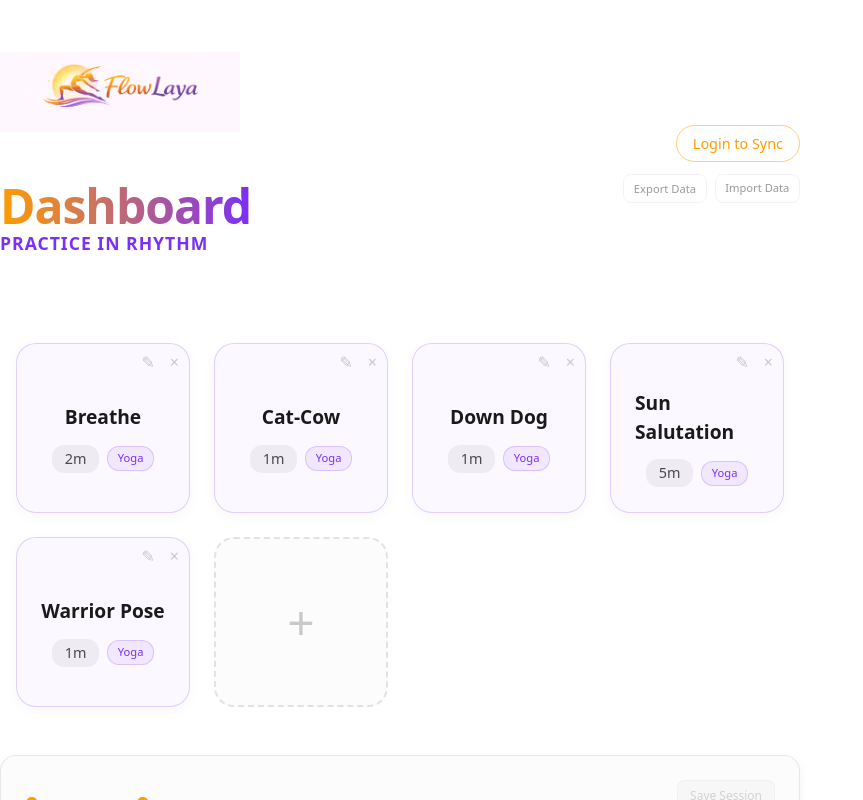
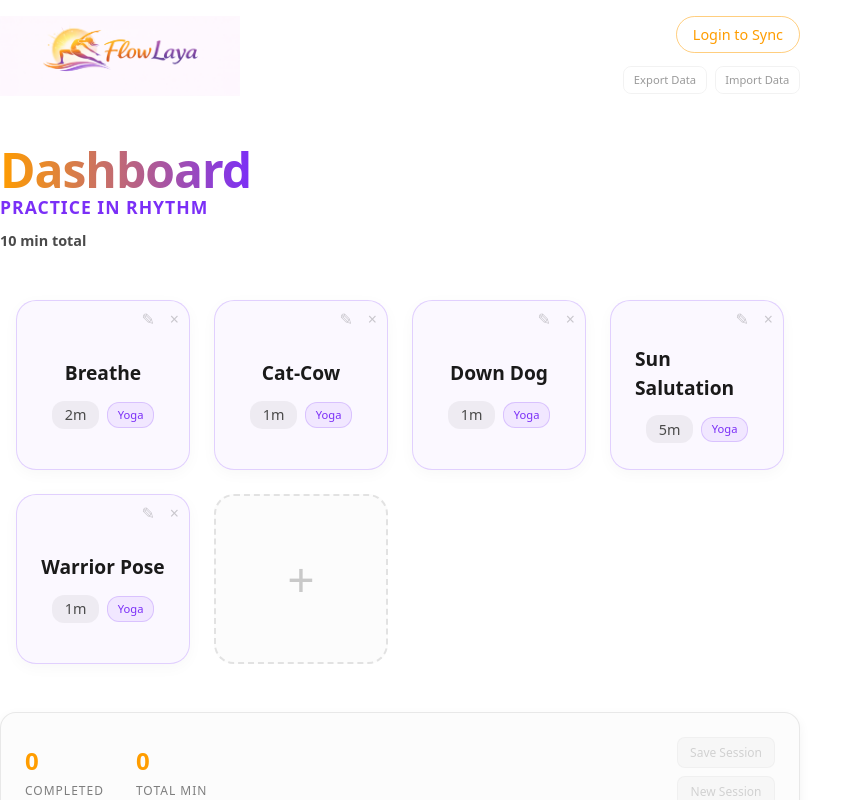
Before and after one commit to cortanext/LayaAbhyasa, a React (Vite) app: page / in a window 1280 px wide. Shown: the top 800 px of the page, without its empty margins (0-863 px from the left). Built offline with nearby package versions, Linux system fonts and the light colour scheme.

Commit message:
Refine: Condensed header layout, removed top gap, and restored green profile colors

```diff
--- a/src/App.jsx
+++ b/src/App.jsx
@@ -419,8 +419,8 @@ function App() {
                                     <div
                                         className={styles.userInfo}
                                         style={{
-                                            background: `linear-gradient(to right, rgba(255, 157, 0, 0.1) ${score}%, rgba(0, 0, 0, 0.02) ${score}%)`,
-                                            border: `1px solid rgba(255, 157, 0, ${score / 400 + 0.1})`
+                                            background: `linear-gradient(to right, rgba(0, 255, 136, 0.15) ${score}%, rgba(0, 0, 0, 0.02) ${score}%)`,
+                                            border: `1px solid rgba(0, 255, 136, ${score / 200 + 0.1})`
                                         }}
                                     >
                                         <div className={styles.profileCompleteness}>
--- a/src/App.module.css
+++ b/src/App.module.css
@@ -3,8 +3,8 @@
     min-height: 100vh;
     display: flex;
     flex-direction: column;
-    justify-content: center;
-    padding: 2rem 0;
+    justify-content: flex-start;
+    padding: 1rem 0;
     background-color: #ffffff;
 }
 
@@ -49,15 +49,12 @@
 .titleSection {
     display: flex;
     flex-direction: column;
-    margin-top: 20px;
-    /* Move title lower */
 }
 
 .totalTime {
-    color: #ffffff;
-    /* Clear white */
-    font-size: 1.1rem;
-    margin-top: 5px;
+    color: #4a4a4a;
+    font-size: 0.9rem;
+    margin-top: 2px;
     font-weight: 600;
 }
 
@@ -73,10 +70,9 @@
 .header {
     display: flex;
     justify-content: space-between;
-    align-items: center;
+    align-items: flex-start;
     margin-bottom: 2rem;
-    flex-wrap: wrap;
-    gap: 1rem;
+    gap: 2rem;
 }
 
 .userControls {
@@ -105,7 +101,7 @@
 
 .completenessBadge {
     font-size: 0.65rem;
-    color: #ff9d00;
+    color: #00ff88;
     text-transform: uppercase;
     font-weight: 700;
     letter-spacing: 0.5px;
```
